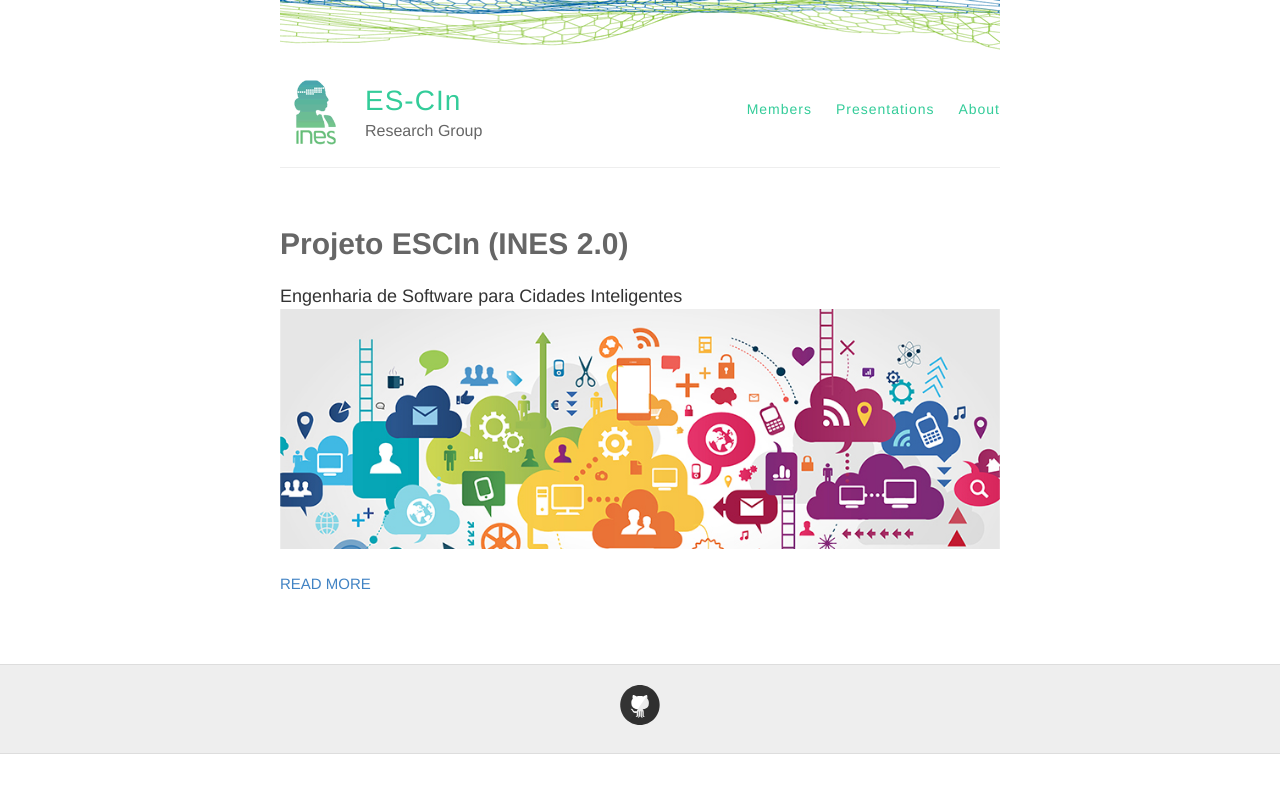
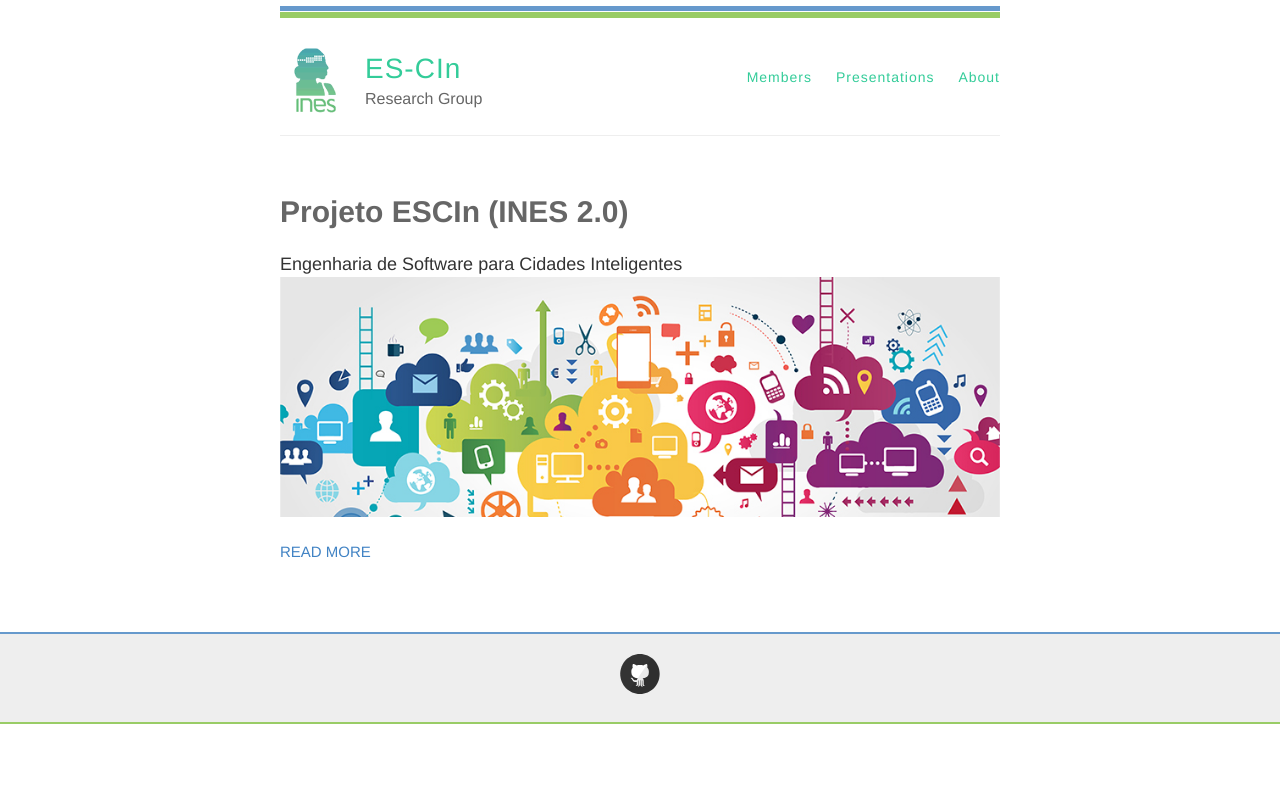
Before and after one commit to ines-escin/ines-escin.github.io, a Jekyll site: the page built from index.html, in a window 1280 px wide. Shown: the top 793 px of the page. Built offline with Jekyll 4.4.1, drawn with Linux system fonts in a browser that asks for light colours; Markdown is read by kramdown in place of the engine named in the settings.

Commit message:
change top

```diff
--- a/_data/phd_students_members.yml
+++ b/_data/phd_students_members.yml
@@ -1,13 +1,15 @@
 # Members of projects
 - name: Paola Accioly (Cin/UFPE)
   github: # prga
+  lattes:  http://lattes.cnpq.br/6629813636801870
 
 - name: Rodrigo Cardoso (Cin/UFPE)
   github: #  rcaa
 
 - name: Thaís Burity (Cin/UFPE)
   github: #thaisabr
+  lattes: http://lattes.cnpq.br/9619297279269411
 
 - name: Kellyton Brito (Cin/UFPE)
   github: #
-  lattes: #
+  lattes: http://lattes.cnpq.br/8750956715158540
--- a/_sass/_variables.scss
+++ b/_sass/_variables.scss
@@ -6,6 +6,8 @@
 // Colors
 $blue: #4183C4;
 $green: #33CC99;
+$blueines: #6699CC;
+$greenines: #99CC66;
 // Grays
 $black: #000;
 $darkerGray: #222;
--- a/style.scss
+++ b/style.scss
@@ -290,8 +290,8 @@ nav {
 
 .wrapper-footer {
   margin-top: 50px;
-  border-top: 1px solid #ddd;
-  border-bottom: 1px solid #ddd;
+  border-top: 2px solid $blueines;
+  border-bottom: 2px solid $greenines;
   background-color: $lightGray;
 }
 
```
Also changed, not shown: images/top.png, images/top2.png.
